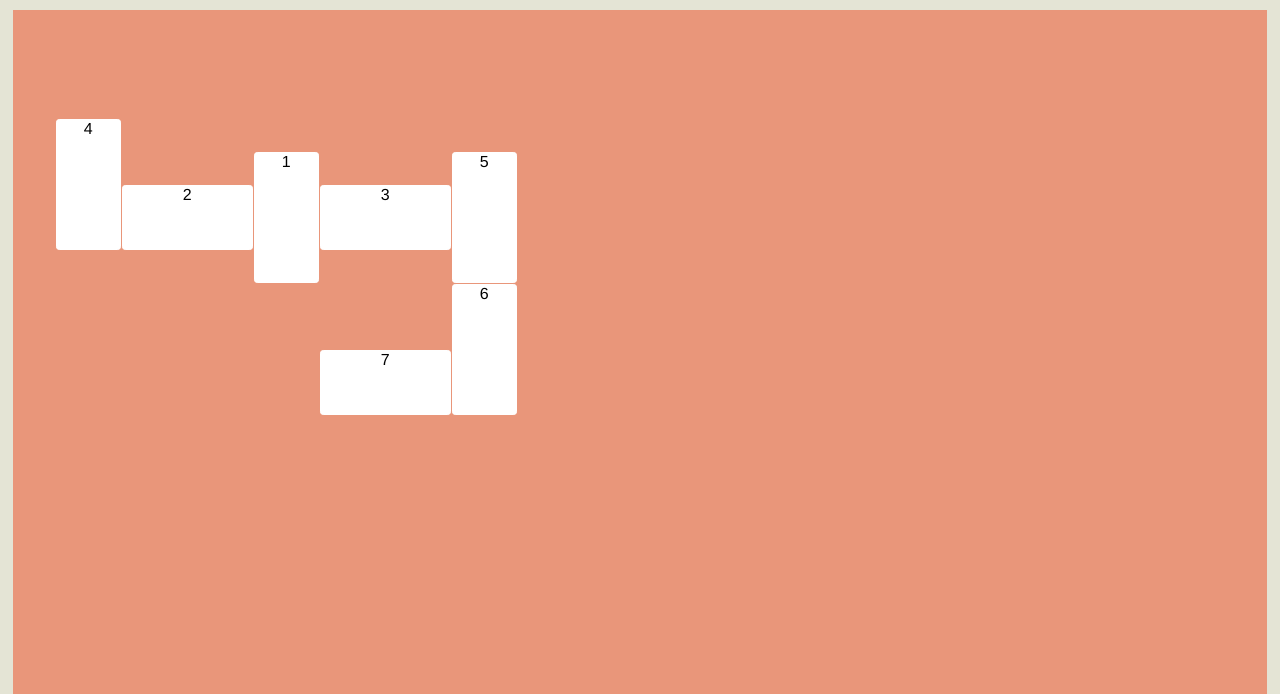
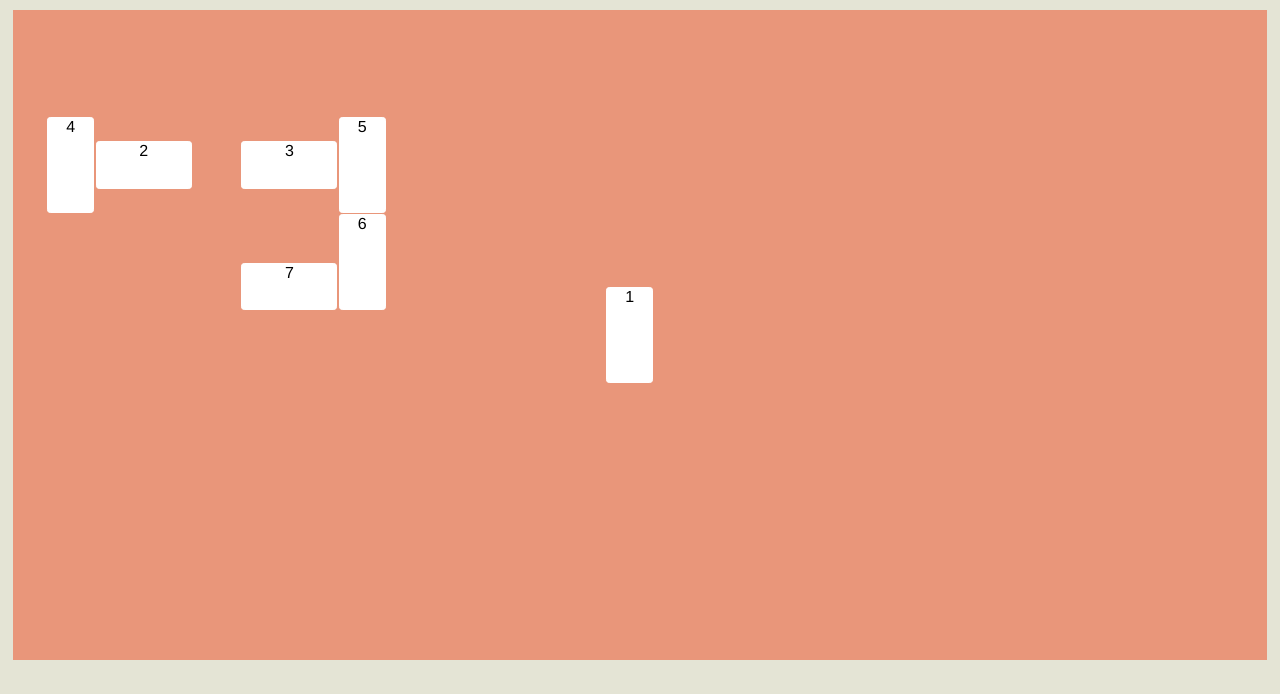
Before and after one commit to mbwilliams/playing_with_grids, a plain HTML site: page dominoes.html in a window 1280 px wide. Shown: the part 106-800 px from the top of the page. Drawn offline with Linux system fonts and the light colour scheme.

Commit message:
Redifne board and find center

```diff
--- a/dominoes.css
+++ b/dominoes.css
@@ -19,9 +19,9 @@ h1 {
 
 article {
   display: grid;
-  grid-template-columns: repeat(50, 2.5vw);
-  grid-template-rows: repeat(50, 2.5vw);
-  gap: 1px;
+  grid-template-columns: repeat(50, 1.8vmax);
+  grid-template-rows: repeat(26, 1.8vmax);
+  gap: 0.1vmax;
   padding: 10px;
   background-color: darksalmon;
 }
@@ -34,8 +34,8 @@ article span {
 }
 
 article span:nth-child(1) {
-  grid-row: 5 / 9;
-  grid-column: 8 / 10;
+  grid-row: 12 / 16;
+  grid-column: 25 / 27;
 }
 
 article span:nth-child(2) {
@@ -49,7 +49,7 @@ article span:nth-child(3) {
 }
 
 article span:nth-child(4) {
-  grid-row:  4 / 8;
+  grid-row:  5 / 9;
   grid-column: 2 / 4 ;
 }
 
```
